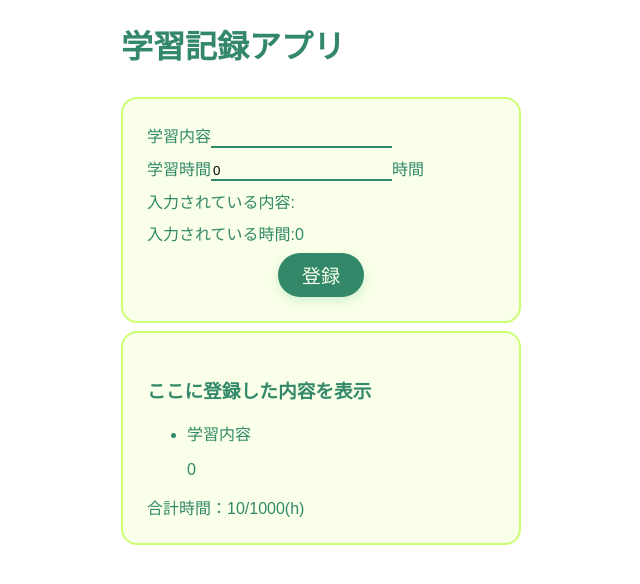
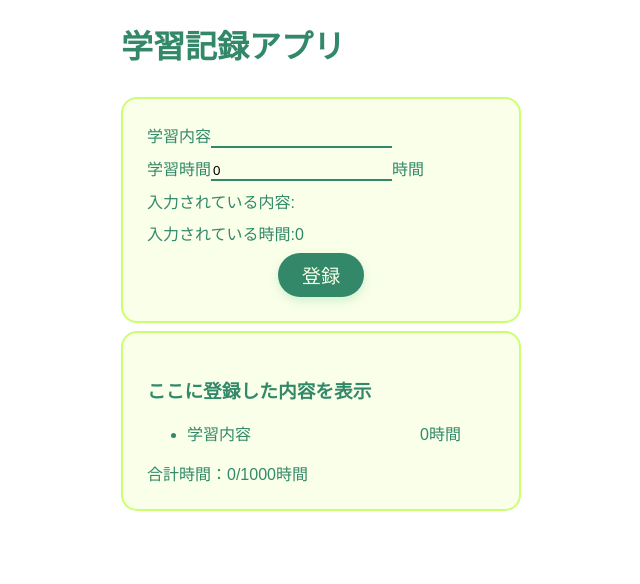
Before and after one commit to mimimi444/next-study-reccording-app, a Next.js app: page / in a window 1280 px wide. Shown: the top 584 px of the page, without its empty margins (319-959 px from the left). Built offline with nearby package versions, Linux system fonts and the light colour scheme.

Commit message:
結果表示＋時間計算機能実装＋コンポーネント分割

```diff
--- /dev/null
+++ b/app/components/Form.tsx
@@ -0,0 +1,34 @@
+
+type Form = {
+    onSubmit: (e:React.FormEvent<HTMLFormElement>)=>void,
+    inputStudyContent: string,
+    onChangeContent: (e:React.ChangeEvent<HTMLInputElement>)=>void,
+    inputStudyTime: number,
+    onChangeTime: (e:React.ChangeEvent<HTMLInputElement>)=>void,
+}
+
+export default function Form({
+    onSubmit,
+    inputStudyContent,
+    onChangeContent,
+    inputStudyTime,
+    onChangeTime
+}:Form){
+    return(
+        <section>
+            <form onSubmit={onSubmit}>
+                <div>
+                <label htmlFor="studyContent">学習内容</label>
+                <input type="text" name="studyContent" id="studyCom" value={inputStudyContent} onChange={onChangeContent} required/>
+                </div>
+                <div>
+                <label htmlFor="studyTime">学習時間</label>
+                <input type="number" name="studyTime" id="studyTime" min="0" value={inputStudyTime} onChange={onChangeTime} required/>時間
+                </div>
+                <div>入力されている内容:<span>{inputStudyContent}</span></div>
+                <div>入力されている時間:<span>{inputStudyTime}</span></div>
+                <button type="submit">登録</button>
+            </form>
+        </section>
+    )
+}
--- /dev/null
+++ b/app/components/Result.tsx
@@ -0,0 +1,29 @@
+import type { StudyObj } from "../page";
+type Result = {
+    registeredObj:StudyObj[],
+    sum: number
+}
+
+export default function Result({
+    registeredObj,
+    sum
+}:Result){
+    return(
+        <section>
+            <h3>ここに登録した内容を表示</h3>
+            <ul>
+                {registeredObj.map((obj)=>{
+                return(
+                    <li key={obj.id}>
+                    <div>
+                    <p>{obj.content}</p>
+                    <p>{obj.time}時間</p>
+                    </div>
+                    </li>
+                );
+                })}
+            </ul>
+            <div>合計時間：{sum}/1000時間</div>
+        </section>
+    )
+}
--- a/app/globals.css
+++ b/app/globals.css
@@ -2,10 +2,6 @@
 
 :root {
   --background: #ffffff;
-}
-
-@theme inline {
-  --color-background: var(--background);
 }
 
 body {
@@ -24,6 +20,10 @@ section{
   border: 2px solid #cbff71;
   padding: 24px;
   border-radius: 16px;
+}
+
+p {
+  margin: 0;
 }
 
 button {
@@ -53,3 +53,9 @@ input[type="number"] {
   border: none;
   border-bottom: 2px solid #328869;
 }
+
+li > div {
+  display: grid;
+  gap: 8px;
+  grid-template-columns: 6fr 2fr;
+}
--- a/app/page.tsx
+++ b/app/page.tsx
@@ -1,15 +1,24 @@
 'use client'
 
 import { useState } from "react";
+import Form from "./components/Form";
+import Result from "./components/Result"
+
+export type StudyObj = {
+  id: string,
+  content: string,
+  time: number
+}
 
 export default function Home() {
-  const [inputStudyContent, setInputStudyContent] = useState("");
-  const [inputStudyTime, setInputStudyTime] = useState(0);
-  const [registeredObj, setRegisteredObj] = useState([{
+  const [inputStudyContent, setInputStudyContent] = useState<string>("");
+  const [inputStudyTime, setInputStudyTime] = useState<number>(0);
+  const [registeredObj, setRegisteredObj] = useState<StudyObj[]>([{
     id:"",
     content:"学習内容",
     time:0
   }])
+  const [sum, setSum] = useState(0);
 
   //フォームの入力
   const onChangeContent =(e:React.ChangeEvent<HTMLInputElement>)=>{
@@ -22,52 +31,41 @@ export default function Home() {
   //フォームの送信
   const onSubmit =(e:React.FormEvent<HTMLFormElement>)=>{
     e.preventDefault();
-        console.log({
-      id:self.crypto.randomUUID(),
-      content: inputStudyContent,
-      time: inputStudyTime
-    });
-    setInputStudyContent("");
-    setInputStudyTime(0);
-    return({
-      id:self.crypto.randomUUID(),
-      content: inputStudyContent,
-      time: inputStudyTime
-    })
+
+    try{
+      const sendObj = {
+        id:self.crypto.randomUUID(),
+        content: inputStudyContent,
+        time: inputStudyTime
+      }
+      const newObj = [...registeredObj, sendObj];
+
+      setRegisteredObj(newObj);
+      setInputStudyContent("");
+      setInputStudyTime(0);
+      setSum((prev)=>prev+inputStudyTime);
+
+      return("send:"+sendObj);
+  } catch(error) {
+      console.error(error);
+    }
   }
 
   return (
     <>
     <h1>学習記録アプリ</h1>
-    <section>
-      <form onSubmit={onSubmit}>
-        <div>
-          <label htmlFor="studyContent">学習内容</label>
-          <input type="text" name="studyContent" id="studyCom" value={inputStudyContent} onChange={onChangeContent} required/>
-        </div>
-        <div>
-          <label htmlFor="studyTime">学習時間</label>
-          <input type="number" name="studyTime" id="studyTime" min="0" value={inputStudyTime} onChange={onChangeTime} required/>時間
-        </div>
-        <div>入力されている内容:<span>{inputStudyContent}</span></div>
-        <div>入力されている時間:<span>{inputStudyTime}</span></div>
-        <button type="submit">登録</button>
-      </form>
-    </section>
-    <section>
-      <h3>ここに登録した内容を表示</h3>
-      <ul>
-        {registeredObj.map((obj)=>{
-          return(
-            <li key={obj.id}>
-              <p>{obj.content}</p>
-              <p>{obj.time}</p>
-            </li>
-          );
-        })}
-      </ul>
-      <div>合計時間：10/1000(h)</div>
-    </section>
+
+    <Form
+    onSubmit={onSubmit}
+    inputStudyContent={inputStudyContent}
+    onChangeContent={onChangeContent}
+    inputStudyTime={inputStudyTime}
+    onChangeTime={onChangeTime}
+     />
+
+    <Result
+     registeredObj={registeredObj}
+     sum={sum}/>
     </>
   );
 }
```
